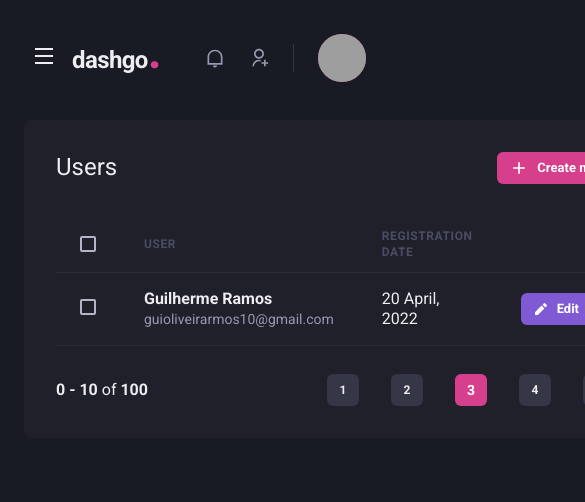
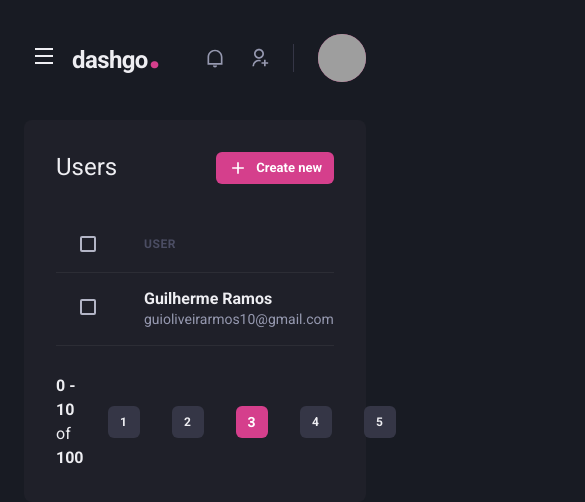
Before and after one commit to GuiRamos7/dashgo, a Next.js app: page /users in a window 390 px wide. Shown: the top 502 px of the page, 585 px wide, since content can reach past the window. Built offline with nearby package versions, Linux system fonts and the light colour scheme; grey boxes are pictures that could not be loaded.

Commit message:
creating table of user for mobile

```diff
--- a/src/pages/users/index.tsx
+++ b/src/pages/users/index.tsx
@@ -18,13 +18,13 @@ import { RiAddLine, RiPencilFill } from 'react-icons/ri';
 
 const UserList = () => {
   return (
-    <Box>
+    <Box >
       <Header />
 
       <Flex w='100%' my='6' maxWidth={1480} mx='auto' px='6'>
         <Sidebar />
 
-        <Box flex='1' bg='gray.800' borderRadius={8} p='8'>
+        <Box w="100%" flex='1' bg='gray.800' borderRadius={8} p='8'>
           <Flex mb='8' justify='space-between' align='center'>
             <Heading size='lg' fontWeight='normal'>
               Users
@@ -41,6 +41,7 @@ const UserList = () => {
               Create new
             </Button>
           </Flex>
+          <Box w="100%" overflowX="scroll" >
             <Table colorScheme='whiteAlpha'>
               <Thead>
                 <Tr>
@@ -82,10 +83,12 @@ const UserList = () => {
                 </Tr>
               </Tbody>
             </Table>
+          </Box>
+
           <Pagination />
         </Box>
-      </Flex>
-    </Box>
+      </Flex >
+    </Box >
   );
 };
 
```
Lines whose indentation alone changed are shown as unchanged.
